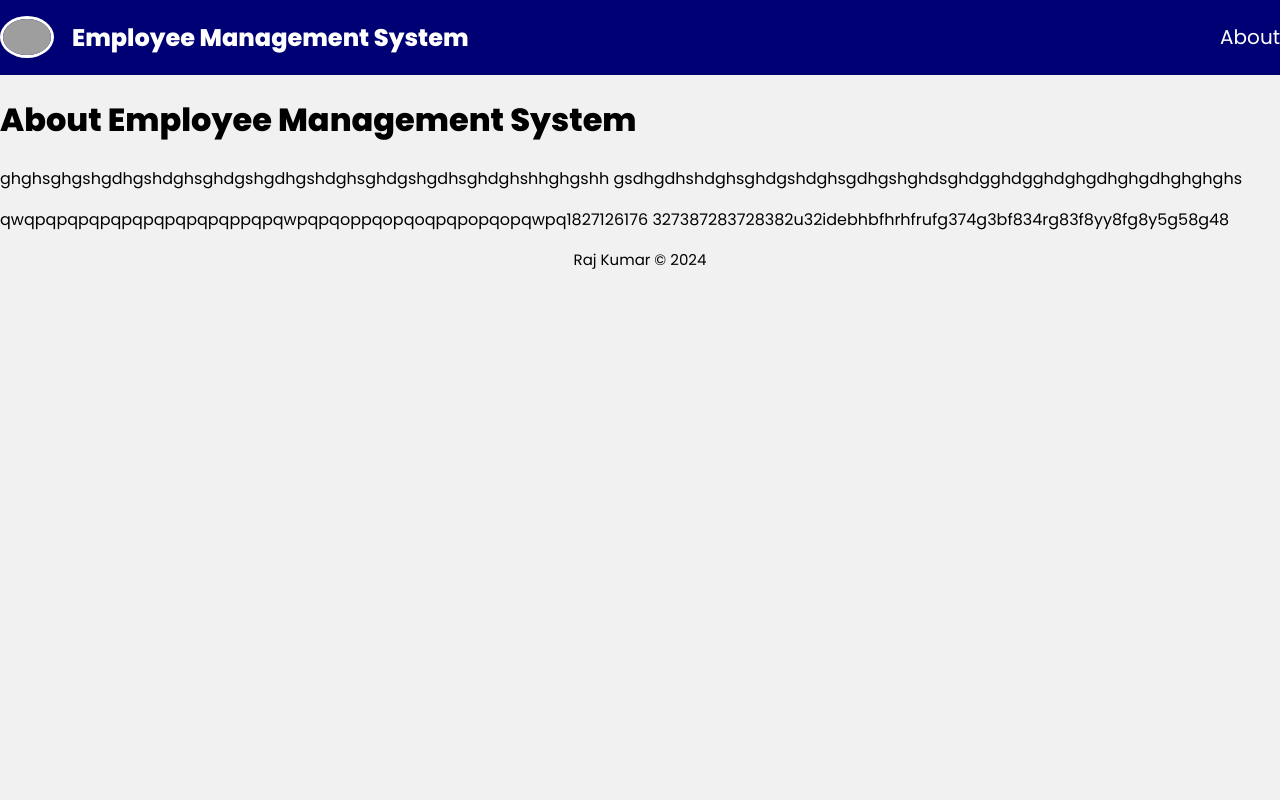
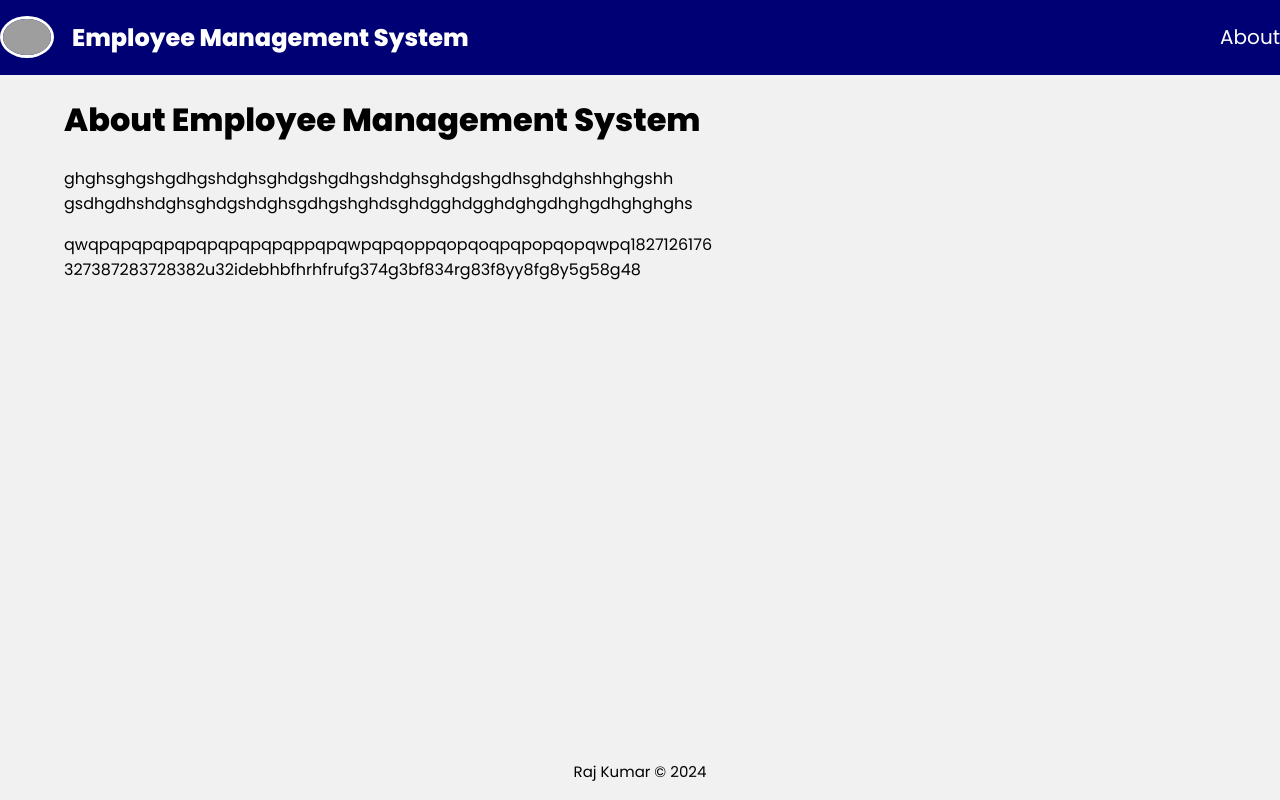
Before and after one commit to kumar-modukuri/Frontend, a React (Create React App) app: page /about in a window 1280 px wide. Built offline with nearby package versions, Linux system fonts and the light colour scheme; grey boxes are pictures that could not be loaded.

Commit message:
copyright

```diff
--- a/src/index.css
+++ b/src/index.css
@@ -107,6 +107,15 @@ img
 {
   height: 100%;
   margin: 10px;
+}
+
+/* About Page Layout */
+
+.about-content
+{
+  margin: 0 5%;
+  height: 83vh;
+  align-items: center;
 }
 
 /* Employee Details */
```
